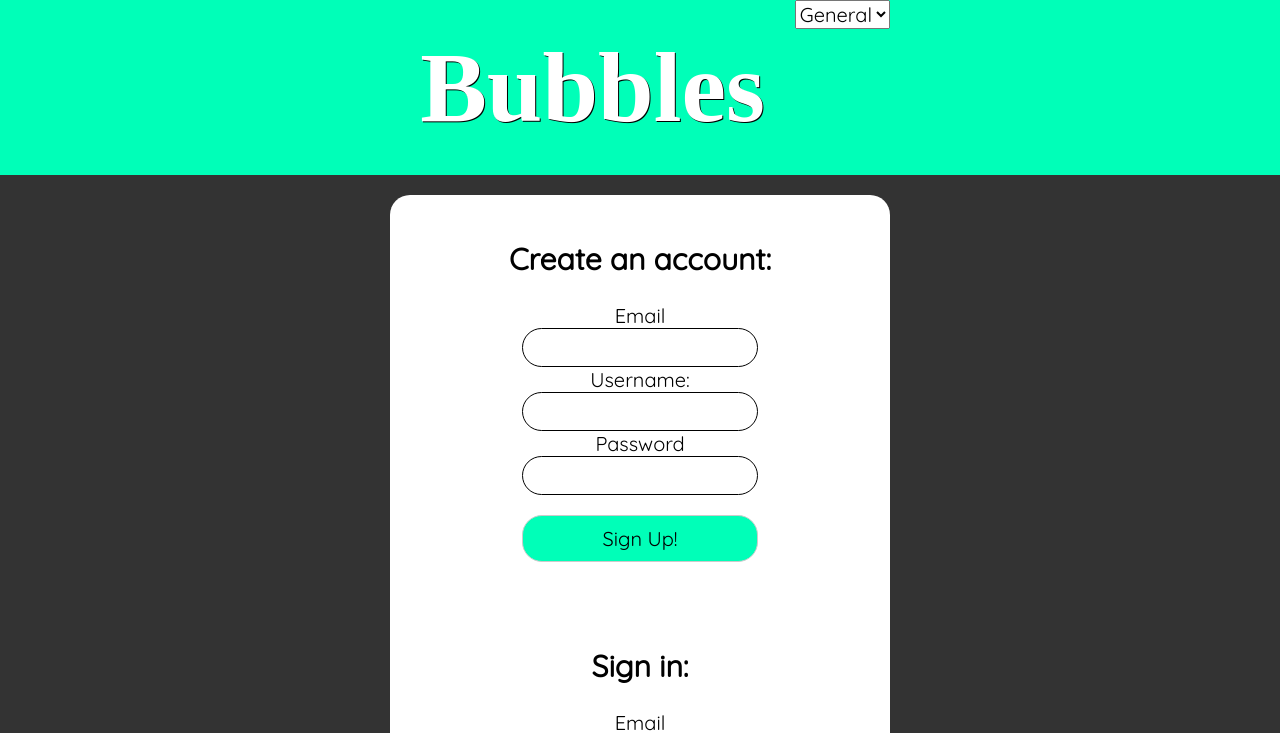
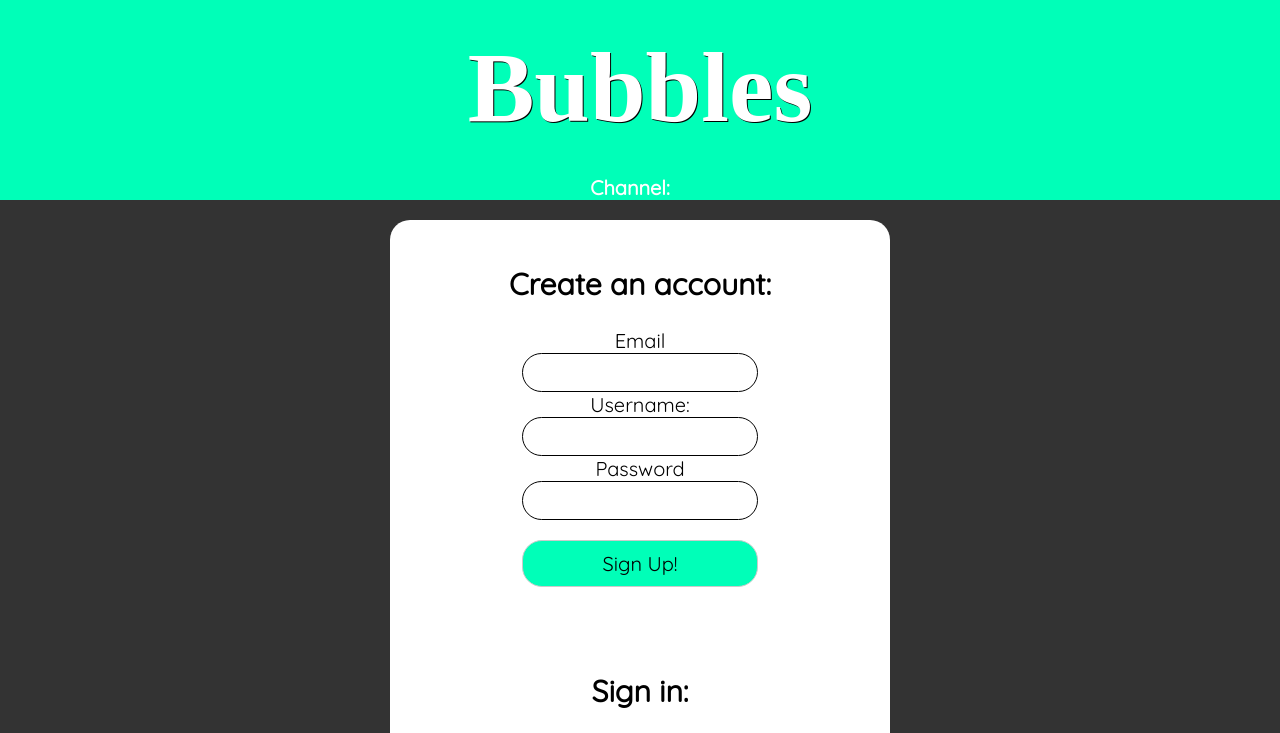
Before and after one commit to RyanMayWebdev/Project3, a React (Create React App) app: page / in a window 1280 px wide. Shown: the top 733 px of the page. Built offline with nearby package versions, Linux system fonts and the light colour scheme; no server answers; the database is empty; a web font is replaced by a local one.

Commit message:
Added chat channels and styling for dropdown

```diff
--- a/src/components/Header.js
+++ b/src/components/Header.js
@@ -4,27 +4,37 @@ const Header = (props) => {
     const handleClick = () => {
         logout(props.handleLoginState);
     }
-    const headerClass = props.loggedIn
-        ? "headerWrapper shiftRight"
-        : "headerWrapper"
+
+    const selectClass = props.loggedIn
+        ? "channelSelect"
+        : "hidden"
     return (
 
         <header>
-            <div className={headerClass}>
+            <div className='headerWrapper'>
                 <h1>Bubbles</h1>
+                <div className="options">
                     <form >
-                    <select onChange={ (e) => props.changeChannel(e.target.value)} >
+                        <label htmlFor="channelSelect">Channel:
+                        </label>
+                        <select
+                            id="channelSelect"
+                            name="channelSelect"
+                            className={selectClass}
+                            onChange={(e) => props.changeChannel(e.target.value)}>
                             <option value="general">General</option>
                             <option value="gaming">Gaming</option>
                             <option value="movies">Movies</option>
                             <option value="music">Music</option>
                         </select>
                     </form>
-            </div>
                     {props.loggedIn
                         ? <button className="logoutBtn" onClick={handleClick}>Logout</button>
                         : null
 }
+                </div>
+            </div>
+
         </header>
     )
 };
--- a/src/styles/App.css
+++ b/src/styles/App.css
@@ -74,6 +74,16 @@ h1 {
     justify-content: space-between;
 }
 
+.channelSelect {
+    background-color: #00ffb8;
+    border: 3px solid #fff;
+    border-radius: 1rem;
+    color: #fff;
+    font-weight: 600;
+    margin-bottom: 1rem;
+    padding: 0 1rem;
+}
+
 .userMessageContainer {
     background-color: #00ffb8;
     border-radius: 0.5rem 0.5rem 0 0;
@@ -100,25 +110,35 @@ header {
     margin-bottom: 1rem;
 }
 
+.hidden {
+    display: none;
+}
+
 .headerWrapper {
+    align-items: center;
     display: flex;
     flex: 0 1 100%;
-    justify-content: center;
+    flex-direction: column;
 
 }
 
-.shiftRight {
-    margin-left: 5rem;
+.options {
+    align-items:baseline;
+    display: flex;
 }
 
+.options form, .options label {
+    margin-right: 0.5rem;
+}
+.options label {
+    color: #fff;
+    font-weight: 600;
+}
 .logoutBtn {
     background-color: #fff;
     border: 1px solid #acacac;
     border-radius: 1rem;
-    margin-right: 2rem;
-    margin-top: 0.3rem;
     padding: 0.2rem 1rem;
-
 }
 
 .logoutBtn:hover, .logoutBtn:focus-visible, .logoutBtn:focus {
@@ -220,3 +240,11 @@ section .emoji-mart-search input {
         font-size: 3rem;
     }
 }
+
+@media (max-width: 374px) {
+    .options {
+        align-items: center;
+        flex-direction: column;
+        margin-bottom: 1rem;
+    }
+}
```
Also changed, not shown: src/App.js (line endings or trailing spaces). Lines whose indentation alone changed are shown as unchanged.
